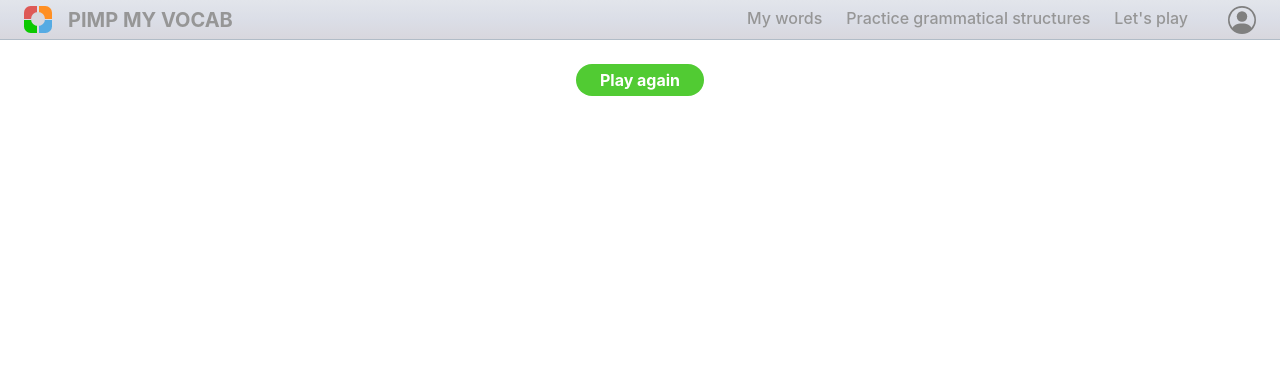
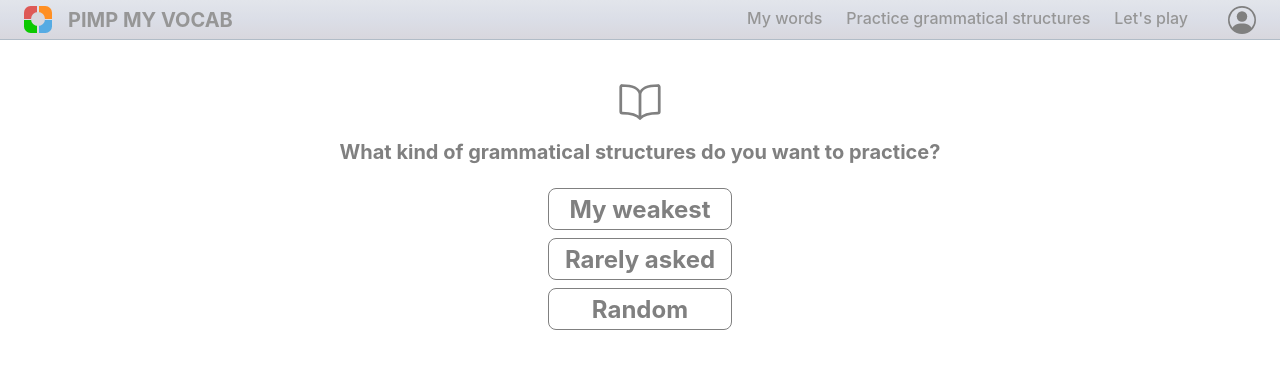
Before and after one commit to Crepkey/pmv_frond_end, a React (Create React App) app: page /practice/grammatical-structures in a window 1280 px wide. Shown: the top 368 px of the page. Built offline with nearby package versions, Linux system fonts and the light colour scheme; no server answers.

Commit message:
PracticeGrammar: StartScreen added

```diff
--- a/src/components/mainComponents/PracticeGrammar.tsx
+++ b/src/components/mainComponents/PracticeGrammar.tsx
@@ -1,5 +1,5 @@
 // React
-import { useEffect, useState } from "react";
+import { useState } from "react";
 
 // Interfaces
 import { GrammaticalStructure } from "../../utils/interfaces";
@@ -10,6 +10,7 @@ import get from "lodash/get";
 // Components
 import PracticeGrammarCard from "../subComponents/practiceGrammar/PracticeGrammarCard";
 import FinalScreen from "../subComponents/practiceGrammar/fullScreenComponents/FinalScreen";
+import StartScreen from "../subComponents/practiceGrammar/fullScreenComponents/StartScreen";
 
 export default function PracticeGrammar() {
 	const [grammaticalStructures, setGrammaticalStructures] = useState<GrammaticalStructure[]>([]);
@@ -17,19 +18,15 @@ export default function PracticeGrammar() {
 
 	const actualStructure = grammaticalStructures[actualIndex];
 
-	useEffect(
-		() => {
-			initialize();
-		},
-		// eslint-disable-next-line react-hooks/exhaustive-deps
-		[],
-	);
-
-	async function initialize() {
+	async function initialize(practiceType: string) {
 		const response = await fetch("/practice/grammatical-structures");
 		const parsedResponse = await response.json();
 
 		setGrammaticalStructures(get(parsedResponse, "grammaticalStructures", []));
+	}
+
+	if (grammaticalStructures.length === 0) {
+		return <StartScreen initialize={initialize} />;
 	}
 
 	if (actualIndex >= grammaticalStructures.length) {
@@ -37,7 +34,7 @@ export default function PracticeGrammar() {
 			<FinalScreen
 				restartGame={() => {
 					setActualIndex(0);
-					initialize();
+					setGrammaticalStructures([]);
 				}}
 			/>
 		);
--- a/src/components/subComponents/game/styles.ts
+++ b/src/components/subComponents/game/styles.ts
@@ -91,6 +91,7 @@ export const Answer = styled.div`
 		cursor: pointer;
 	}
 `;
+
 export const LargerMessage = styled.div`
 	font-size: 1.1rem;
 	display: flex;
--- /dev/null
+++ b/src/components/subComponents/practiceGrammar/fullScreenComponents/StartScreen.tsx
@@ -0,0 +1,26 @@
+// Icons
+import { IoBookOutline } from "react-icons/io5";
+
+// Styles
+import { FlexContainer, BoldLargeMessage } from "../../game/styles";
+import { Answer } from "../styles";
+
+interface StartScreenProps {
+	initialize: (practiceType: string) => void;
+}
+
+export default function StartScreen({ initialize }: StartScreenProps) {
+	return (
+		<FlexContainer>
+			<IoBookOutline size={44} />
+			<BoldLargeMessage>What kind of grammatical structures do you want to practice?</BoldLargeMessage>
+			<div>
+				{["My weakest", "Rarely asked", "Random"].map((i: string) => (
+					<Answer key={i} onClick={() => initialize(i)}>
+						{i}
+					</Answer>
+				))}
+			</div>
+		</FlexContainer>
+	);
+}
--- /dev/null
+++ b/src/components/subComponents/practiceGrammar/styles.ts
@@ -0,0 +1,18 @@
+// Styles
+import styled from "styled-components";
+
+export const Answer = styled.div`
+	display: flex;
+	align-items: center;
+	justify-content: center;
+	height: 40px;
+	font-size: 1.5rem;
+	font-weight: bold;
+	border: solid 1px;
+	border-radius: 8px;
+	margin: 8px;
+	padding: 0 16px;
+	:hover {
+		cursor: pointer;
+	}
+`;
```
